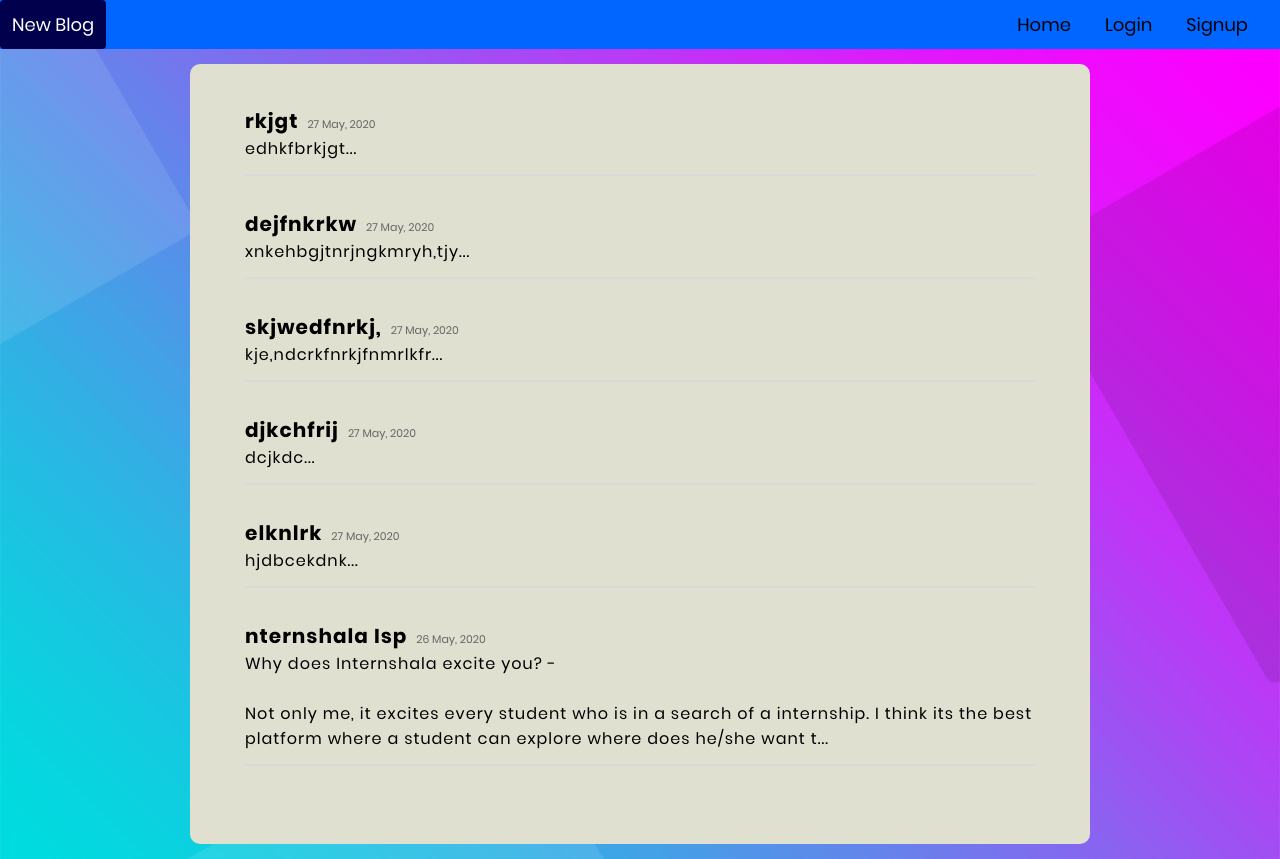
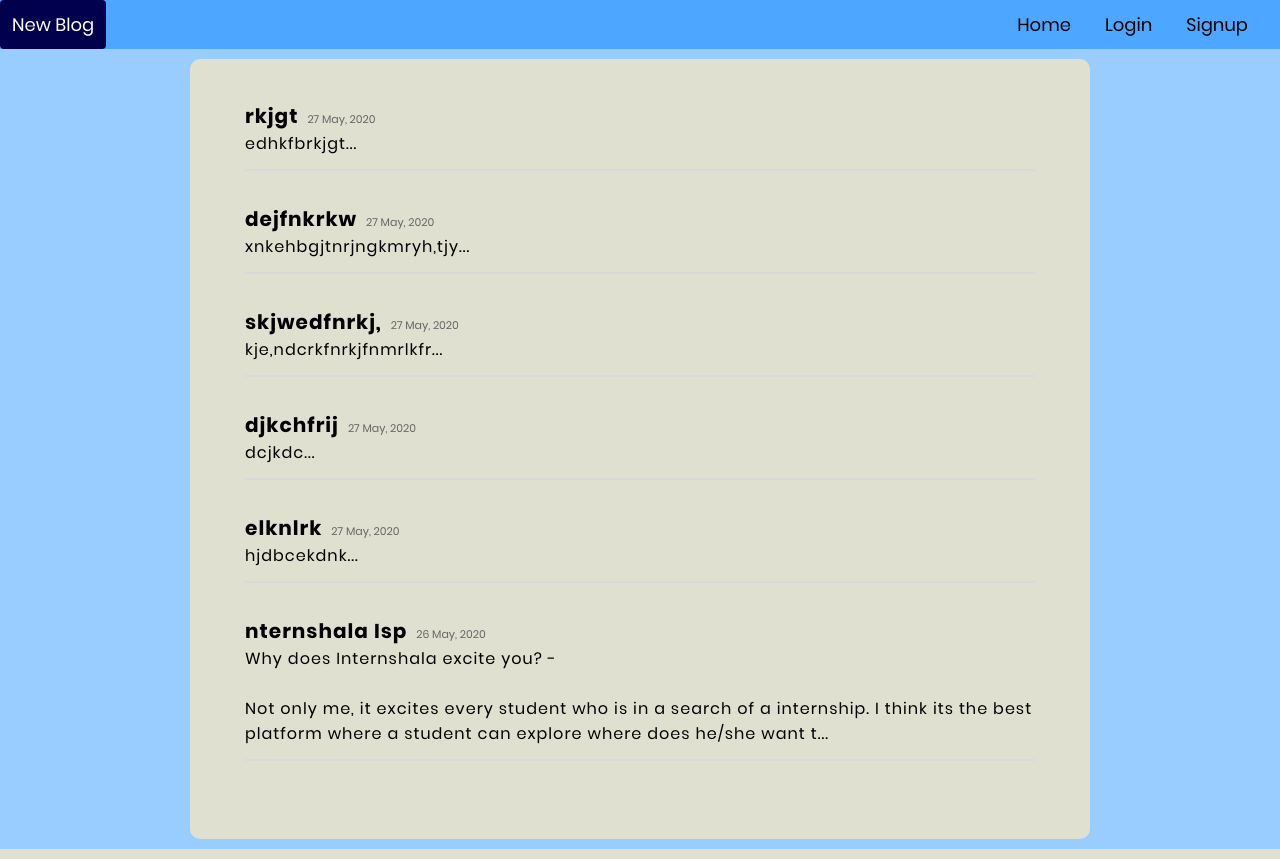
Before and after one commit to jindalpawan/Django-, a Django app: page / in a window 1280 px wide. Run offline with Django 3.2, Linux system fonts and the light colour scheme; data comes from the database, SQL or seed files in the repository.

Commit message:
update color

```diff
--- a/blog/static/blog/main.css
+++ b/blog/static/blog/main.css
@@ -21,7 +21,7 @@
 *{box-sizing: border-box;}
 .header {
   overflow: hidden;
-  background-color: #0066ff;
+  background-color: #4da6ff;
 
 }
 .l-c-section {
@@ -89,7 +89,7 @@ margin-bottom: 10px;
 }
 
 .header a:hover {
-  background-color: #99c2ff;
+  background-color: #3385ff;
   color: black;
 }
 
@@ -98,8 +98,6 @@ margin-bottom: 10px;
   float: right;
   margin-right: 20px;
 }
-
-
 
 * {
 	margin: 0px;
@@ -265,10 +263,11 @@ iframe {
   flex-wrap: wrap;
   justify-content: center;
   align-items: center;
-  padding: 15px;
+
   background-repeat: no-repeat;
   background-position: center;
   background-size: cover;
+  background-color:#99ccff
 }
 
 .wrap-contact100 {
--- a/blog/static/blog/mainl.css
+++ b/blog/static/blog/mainl.css
@@ -21,7 +21,7 @@
 *{box-sizing: border-box;}
 .header {
   overflow: hidden;
-  background-color: #0066ff;
+  background-color: #1a8cff;
 }
 
 .error{
@@ -209,8 +209,7 @@ iframe {
   flex-wrap: wrap;
   justify-content: center;
   align-items: center;
-  padding: 15px;
-
+  background-color:#99ccff;
   background-position: center;
   background-size: cover;
   background-repeat: no-repeat;;
--- a/blog/templates/blog/edit_pass.html
+++ b/blog/templates/blog/edit_pass.html
@@ -5,7 +5,7 @@
 {% endblock %}
 {% block content %}
 <div class="limiter">
-    <div class="container-login100" style="background-image: url({% static 'images/bg-02.jpg' %});">
+    <div class="container-login100">
         <div class="wrap-login100 p-l-110 p-r-110 p-t-62 p-b-33">
             <form class="login100-form validate-form flex-sb flex-w" method="post">
                 {% csrf_token %}
--- a/blog/templates/blog/edit_profile.html
+++ b/blog/templates/blog/edit_profile.html
@@ -32,7 +32,7 @@
     </div>
 {% block content %}
     <div class="limiter">
-        <div class="container-login100" style="background-image: url({% static 'images/bg-02.jpg' %});">
+        <div class="container-login100">
             <div class="wrap-login100 p-l-110 p-r-110 p-t-62 p-b-33">
                 <form class="login100-form validate-form flex-sb flex-w" method="post">
                     {% csrf_token %}
--- a/blog/templates/blog/front.html
+++ b/blog/templates/blog/front.html
@@ -2,7 +2,7 @@
 {% block content %}
 {% load static %}
 <div class="limiter">
-<div class="container-login100" style="background-image: url({% static 'images/bg-01.jpg' %});">
+<div class="container-login100">
 	<div class="wrap-contact101">
 		<form action="" >
 			{% for p in alldata %}
--- a/blog/templates/blog/login.html
+++ b/blog/templates/blog/login.html
@@ -5,7 +5,7 @@
 {% endblock %}
 {% block content %}
 	<div class="limiter">
-		<div class="container-login100" style="background-image: url({% static 'images/bg-02.jpg' %});">
+		<div class="container-login100">
 			<div class="wrap-login100 p-l-110 p-r-110 p-t-62 p-b-33">
 				<form method="post" class="login100-form validate-form flex-sb flex-w">
 					 {% csrf_token %}
--- a/blog/templates/blog/newpost.html
+++ b/blog/templates/blog/newpost.html
@@ -5,7 +5,7 @@
 {% endblock %}
 {% block content %}
 <div class="limiter">
-  <div class="container-login100" style="background-image: url({% static 'images/bg-01.jpg' %});">
+  <div class="container-login100">
     <div class="wrap-contact100">
       <form class="contact100-form " method="post">
       	{% csrf_token %}
--- a/blog/templates/blog/perma.html
+++ b/blog/templates/blog/perma.html
@@ -2,7 +2,7 @@
 {% load static %}
 {% block content %}
 <div class="limiter">
-  <div class="container-login100" style="background-image: url({%static 'images/bg-01.jpg' %});">
+  <div class="container-login100">
   <div class="wrap-contact101">
     {{post.author.first_name}} {{post.author.last_name}}
     </span>
--- a/blog/templates/blog/profile.html
+++ b/blog/templates/blog/profile.html
@@ -8,7 +8,7 @@
 {% endblock %}
 {% block content %}
 <div class="limiter">
-	<div class="container-login100" style="background-image: url({%static 'images/bg-02.jpg' %});">
+	<div class="container-login100">
 	<div class="wrap-contact100">
 		<form class="contact100-form">
 			<h1><b>
--- a/blog/templates/blog/signup.html
+++ b/blog/templates/blog/signup.html
@@ -19,7 +19,7 @@
 <body>
     {% block content %}
     <div class="limiter">
-        <div class="container-login100" style="background-image: url({% static 'images/bg-02.jpg' %});">
+        <div class="container-login100">
             <div class="wrap-login100 p-l-110 p-r-110 p-t-62 p-b-33">
                 <form class="login100-form validate-form flex-sb flex-w" method="post">
                     {% csrf_token %}
```
Also changed, not shown: blog/static/images/bg-01.jpg.
